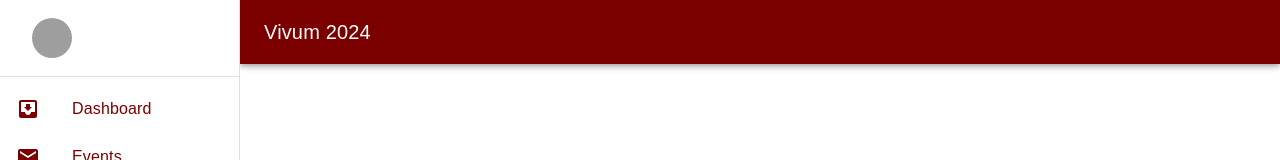
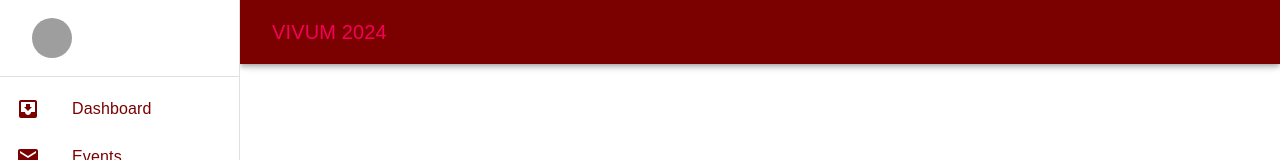
Before and after one commit to adhirajgupta/vivum-website-stage2, a React (Create React App) app: page / in a window 1280 px wide. Shown: the top 160 px of the page. Built offline with nearby package versions, Linux system fonts and the light colour scheme; grey boxes are pictures that could not be loaded.

Commit message:
added hashrouter information link dashboard bug fix

```diff
--- a/src/navigation/drawer.js
+++ b/src/navigation/drawer.js
@@ -15,6 +15,7 @@ import Typography from '@mui/material/Typography';
 import { Link, Outlet, useNavigate } from 'react-router-dom';
 import DrawerItem from './components/drawerItem';
 import DrawerAvatar from './components/drawerAvatar';
+import { Button } from '@mui/material';
 
 const drawerWidth = 240;
 const appBarHeight = 64; // Default height of AppBar
@@ -124,9 +125,11 @@ function ResponsiveDrawer(props) {
           >
             <MenuIcon />
           </IconButton>
-          <Typography variant="h6" noWrap component="div">
-            Vivum 2024
-          </Typography>
+          <Button onClick={()=>navigate('/information/overview')} color='secondary'>
+            <Typography variant="h6" noWrap component="div">
+              Vivum 2024
+            </Typography>
+          </Button>
         </Toolbar>
       </AppBar>
       <Box
--- a/src/navigation/main.js
+++ b/src/navigation/main.js
@@ -1,7 +1,7 @@
 // Main.js or Routes.js
 import React from 'react';
 import {
-  BrowserRouter as Router,
+  HashRouter as Router,
   Routes,
   Route,
   Navigate,
--- a/src/screens/Authentication/SignInScreen.js
+++ b/src/screens/Authentication/SignInScreen.js
@@ -66,7 +66,6 @@ export default function SignInSide() {
       if (data.success) {
         localStorage.setItem('utoken', data?.utoken);
         console.log("data from signinscreen",data)
-        localStorage.setItem('coachName', data?.userdata?.fname  + " " + data?.userdata?.lname);
         navigate('/dashboard');
       } else {
         setError('Authentication failed. Please check your email and password.');
```
